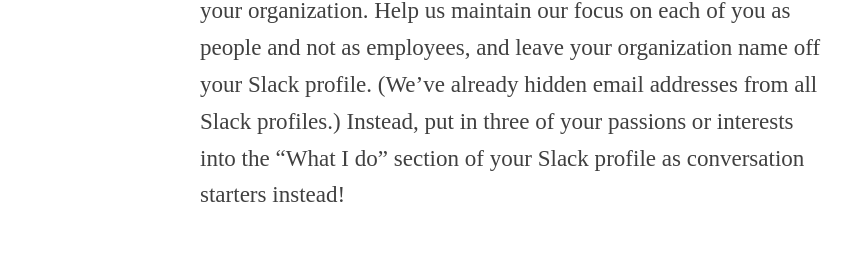
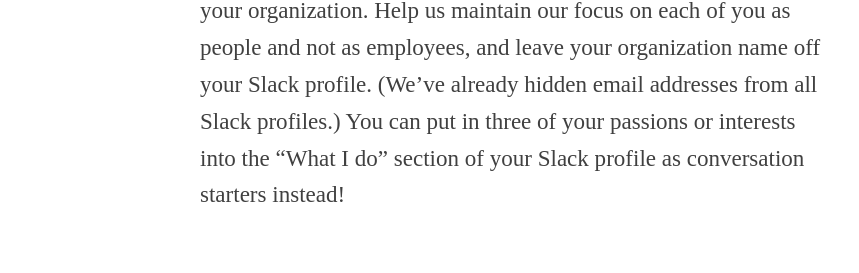
Before and after one commit to OpenNews/srccon-2021, a Jekyll site: the page built from participant-prep.md, in a window 1280 px wide and 900 px high, scrolled down 2384 px. Shown: the part 300-573 px from the top of the window, without its empty margins (210-1069 px from the left). Built offline with Jekyll 4.4.1, drawn with Linux system fonts in a browser that asks for light colours; some web fonts are replaced; some of the changed text lies outside the part shown.

Commit message:
final tiny change

```diff
--- a/participant-prep.md
+++ b/participant-prep.md
@@ -54,7 +54,7 @@
 <div class="icon"><img src="/media/img/name.png"></div>
 <div class="markdown" markdown="1">
 #### Step 1: Grab your name tag.
-Starting Tuesday, you can sign-up for our conference Slack. We’ll post this link permanently at the top of [our Eventbrite page](/signin/), and we’ll be emailing it to you directly too! Once you’ve signed up, [edit your Slack profile](https://slack.com/help/articles/204092246-Edit-your-profile#:~:text=Update%20your%20profile&text=From%20your%20desktop%2C%20click%20your,profile%2C%20then%20click%20Save%20Changes.)! At in-person SRCCON events, we always feature your name prominently, and we do _not_ display the name of your organization. Help us maintain our focus on each of you as people and not as employees, and leave your organization name off your Slack profile. (We’ve already hidden email addresses from all Slack profiles.) Instead, put in three of your passions or interests into the “What I do” section of your Slack profile as conversation starters instead!
+Starting Tuesday, you can sign-up for our conference Slack. We’ll post this link permanently at the top of [our Eventbrite page](/signin/), and we’ll be emailing it to you directly too! Once you’ve signed up, [edit your Slack profile](https://slack.com/help/articles/204092246-Edit-your-profile#:~:text=Update%20your%20profile&text=From%20your%20desktop%2C%20click%20your,profile%2C%20then%20click%20Save%20Changes.)! At in-person SRCCON events, we always feature your name prominently, and we do _not_ display the name of your organization. Help us maintain our focus on each of you as people and not as employees, and leave your organization name off your Slack profile. (We’ve already hidden email addresses from all Slack profiles.) You can put in three of your passions or interests into the “What I do” section of your Slack profile as conversation starters instead!
 </div>
 </div>
 
```
